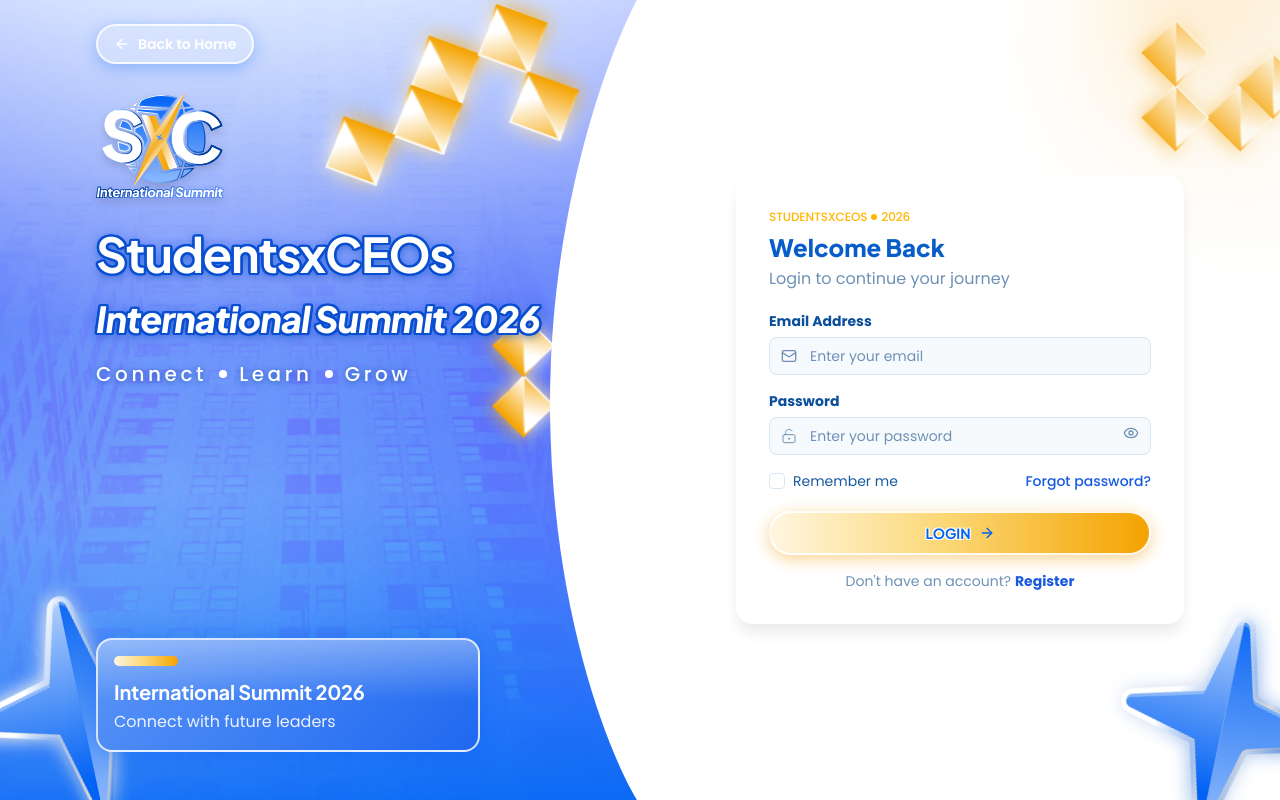
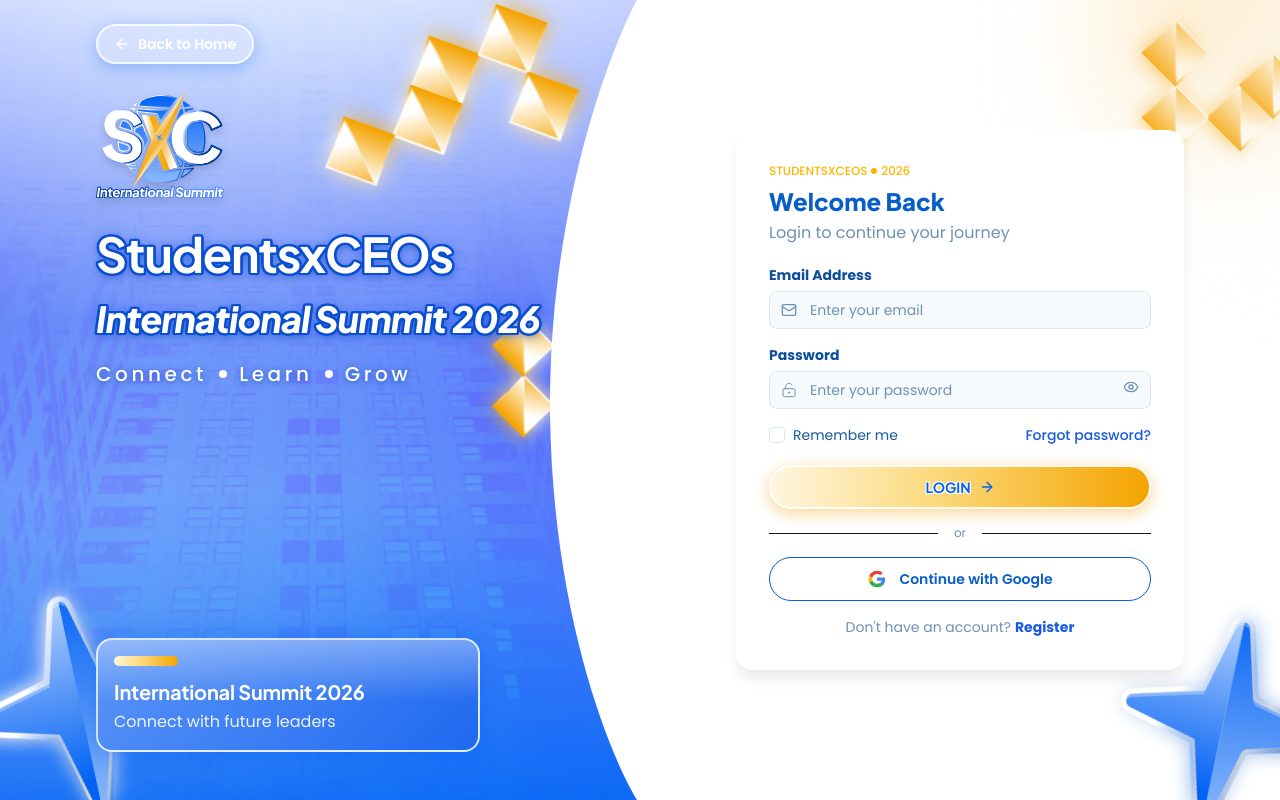
Before and after one commit to StudentsxCEOs-International-Summit/frontend-SXCIntersummit2026, a React (Vite) app: page /login in a window 1280 px wide. Built offline with nearby package versions, Linux system fonts and the light colour scheme; no server answers.

Commit message:
feat: add OAuth in register and login

```diff
--- /dev/null
+++ b/src/components/auth/GoogleOAuthButton.tsx
@@ -0,0 +1,47 @@
+import { API_BASE_URL } from '@/lib/api'
+
+interface GoogleOAuthButtonProps {
+  returnTo: string
+}
+
+export default function GoogleOAuthButton({ returnTo }: GoogleOAuthButtonProps) {
+  const returnUrl = new URL(returnTo.startsWith('/') ? returnTo : '/', window.location.origin)
+  const safeReturnUrl =
+    returnUrl.origin === window.location.origin ? returnUrl : new URL('/', window.location.origin)
+  const href = `${API_BASE_URL}/auth/google?state=${encodeURIComponent(safeReturnUrl.toString())}`
+
+  return (
+    <>
+      <div className="relative flex items-center justify-center">
+        <div className="flex-grow border-t border-brand-blue-100" />
+        <span className="mx-4 shrink-0 text-xs text-brand-blue-muted">or</span>
+        <div className="flex-grow border-t border-brand-blue-100" />
+      </div>
+
+      <a
+        href={href}
+        className="inline-flex h-11 w-full items-center justify-center gap-3 rounded-full border border-brand-blue-100 bg-white text-sm font-semibold text-brand-blue-700 transition-colors hover:bg-brand-blue-50 focus-visible:outline-none focus-visible:ring-4 focus-visible:ring-brand-blue-200"
+      >
+        <svg aria-hidden="true" viewBox="0 0 48 48" className="h-5 w-5">
+          <path
+            fill="#4285F4"
+            d="M43.6 24.5c0-1.4-.1-2.8-.4-4.1H24v7.8h11c-.5 2.5-2 4.7-4.2 6.1l6.8 5.3c4-3.7 6.3-9.1 6-15.1Z"
+          />
+          <path
+            fill="#34A853"
+            d="M24 44c5.6 0 10.3-1.9 13.7-5.1l-6.8-5.3c-1.9 1.3-4.3 2-6.9 2-5.3 0-9.8-3.6-11.4-8.4l-7.1 5.5C9 39 16 44 24 44Z"
+          />
+          <path
+            fill="#FBBC05"
+            d="M12.6 27.2a12 12 0 0 1 0-6.4l-7.1-5.5a20 20 0 0 0 0 17.4l7.1-5.5Z"
+          />
+          <path
+            fill="#EA4335"
+            d="M24 12c3.1 0 5.8 1.1 8 3.2l6-6C34.4 5.8 29.7 4 24 4 16 4 9 9 5.5 15.3l7.1 5.5C14.2 15.6 18.7 12 24 12Z"
+          />
+        </svg>
+        Continue with Google
+      </a>
+    </>
+  )
+}
--- a/src/context/AuthContext.tsx
+++ b/src/context/AuthContext.tsx
@@ -37,6 +37,16 @@ export function AuthProvider({ children }: { children: ReactNode }) {
   // Restore the session from the httpOnly cookie on first load.
   useEffect(() => {
     let cancelled = false
+    const url = new URL(window.location.href)
+    if (url.searchParams.has('token')) {
+      url.searchParams.delete('token')
+      window.history.replaceState(
+        window.history.state,
+        '',
+        `${url.pathname}${url.search}${url.hash}`,
+      )
+    }
+
     authService
       .me()
       .then(({ user }) => {
--- a/src/pages/auth/LoginPage.tsx
+++ b/src/pages/auth/LoginPage.tsx
@@ -13,7 +13,7 @@ import logo from '@/assets/ic-icon-internasional.svg'
 import lockIcon from '@/assets/ic-lock.svg'
 import { usePageTitle } from '@/hooks/usePageTitle'
 import { authService } from '@/services/auth'
-import { ApiError } from '@/lib/api'
+import { API_BASE_URL, ApiError } from '@/lib/api'
 import { useAuth } from '@/context/AuthContext'
 
 const initialFormState: LoginFormState = {
@@ -33,6 +33,12 @@ export default function LoginPage() {
   const location = useLocation()
   const { setUser, user, loading } = useAuth()
   const routeState = location.state as { from?: string; notice?: string } | null
+  const returnUrl = new URL('/', window.location.origin)
+  if (routeState?.from?.startsWith('/')) {
+    const candidate = new URL(routeState.from, window.location.origin)
+    if (candidate.origin === window.location.origin) returnUrl.href = candidate.href
+  }
+  const googleLoginUrl = `${API_BASE_URL}/auth/google?state=${encodeURIComponent(returnUrl.toString())}`
 
   // Already signed in: there is nothing to do here (this also covers the moment right after login).
   if (!loading && user) return <Navigate to={routeState?.from ?? '/'} replace />
@@ -54,13 +60,17 @@ export default function LoginPage() {
 
     try {
       setIsSubmitting(true)
-      const { user } = await authService.login({ email: form.email.trim(), password: form.password })
+      const { user } = await authService.login({
+        email: form.email.trim(),
+        password: form.password,
+      })
       setUser(user)
       navigate(routeState?.from ?? '/', { replace: true })
     } catch (error) {
       if (error instanceof ApiError) {
         setFormError(error.message)
-        if (error.fieldErrors.email) setErrors((prev) => ({ ...prev, email: error.fieldErrors.email }))
+        if (error.fieldErrors.email)
+          setErrors((prev) => ({ ...prev, email: error.fieldErrors.email }))
       } else {
         setFormError('Something went wrong. Please try again.')
       }
@@ -88,9 +98,19 @@ export default function LoginPage() {
         aria-hidden="true"
         className="pointer-events-none absolute inset-0 h-full w-full scale-115 origin-center object-cover select-none lg:hidden [mask-image:linear-gradient(to_bottom,black_60%,transparent_100%)] [-webkit-mask-image:linear-gradient(to_bottom,black_60%,transparent_100%)]"
       />
-      <img src={diamonds} alt="" aria-hidden="true" className="animate-sway pointer-events-none absolute -top-6 -right-14 z-[2] w-40 rotate-45 select-none sm:-right-16 sm:w-56" />
+      <img
+        src={diamonds}
+        alt=""
+        aria-hidden="true"
+        className="animate-sway pointer-events-none absolute -top-6 -right-14 z-[2] w-40 rotate-45 select-none sm:-right-16 sm:w-56"
+      />
       <div className="pointer-events-none absolute -right-12 top-0 z-[2] h-42 w-42 -translate-y-1/3 translate-x-1/3 rounded-full bg-gradient-to-br from-brand-gold/60 via-cream/40 to-transparent blur-3xl sm:h-80 sm:w-80" />
-      <img src={starGlow} alt="" aria-hidden="true" className="animate-twinkle pointer-events-none absolute -right-16 -bottom-10 z-[2] w-40 rotate-12 select-none sm:w-60" />
+      <img
+        src={starGlow}
+        alt=""
+        aria-hidden="true"
+        className="animate-twinkle pointer-events-none absolute -right-16 -bottom-10 z-[2] w-40 rotate-12 select-none sm:w-60"
+      />
       <CurveBackground className="pointer-events-none absolute inset-y-0 right-0 z-[1] hidden h-full w-[57%] lg:block" />
 
       <div className="relative flex h-full w-full flex-col lg:flex-row">
@@ -217,6 +237,37 @@ export default function LoginPage() {
                 )}
               </button>
 
+              <div className="relative flex items-center justify-center">
+                <div className="flex-grow border-t border-brand-blue-100" />
+                <span className="mx-4 shrink-0 text-xs text-brand-blue-muted">or</span>
+                <div className="flex-grow border-t border-brand-blue-100" />
+              </div>
+
+              <a
+                href={googleLoginUrl}
+                className="inline-flex h-11 w-full items-center justify-center gap-3 rounded-full border border-brand-blue-100 bg-white text-sm font-semibold text-brand-blue-700 transition-colors hover:bg-brand-blue-50 focus-visible:outline-none focus-visible:ring-4 focus-visible:ring-brand-blue-200"
+              >
+                <svg aria-hidden="true" viewBox="0 0 48 48" className="h-5 w-5">
+                  <path
+                    fill="#4285F4"
+                    d="M43.6 24.5c0-1.4-.1-2.8-.4-4.1H24v7.8h11c-.5 2.5-2 4.7-4.2 6.1l6.8 5.3c4-3.7 6.3-9.1 6-15.1Z"
+                  />
+                  <path
+                    fill="#34A853"
+                    d="M24 44c5.6 0 10.3-1.9 13.7-5.1l-6.8-5.3c-1.9 1.3-4.3 2-6.9 2-5.3 0-9.8-3.6-11.4-8.4l-7.1 5.5C9 39 16 44 24 44Z"
+                  />
+                  <path
+                    fill="#FBBC05"
+                    d="M12.6 27.2a12 12 0 0 1 0-6.4l-7.1-5.5a20 20 0 0 0 0 17.4l7.1-5.5Z"
+                  />
+                  <path
+                    fill="#EA4335"
+                    d="M24 12c3.1 0 5.8 1.1 8 3.2l6-6C34.4 5.8 29.7 4 24 4 16 4 9 9 5.5 15.3l7.1 5.5C14.2 15.6 18.7 12 24 12Z"
+                  />
+                </svg>
+                Continue with Google
+              </a>
+
               <p className="text-center text-sm text-brand-blue-muted">
                 Don&apos;t have an account?{' '}
                 <Link to="/register" className="font-bold text-brand-blue-500 hover:underline">
--- a/src/pages/auth/RegisterPage.tsx
+++ b/src/pages/auth/RegisterPage.tsx
@@ -15,6 +15,7 @@ import { usePageTitle } from '@/hooks/usePageTitle'
 import { authService } from '@/services/auth'
 import { ApiError } from '@/lib/api'
 import { useAuth } from '@/context/AuthContext'
+import GoogleOAuthButton from '@/components/auth/GoogleOAuthButton'
 
 const initialFormState: RegisterFormState = {
   fullName: '',
@@ -62,7 +63,12 @@ export default function RegisterPage() {
       if (error instanceof ApiError) {
         setFormError(error.message)
         const { name, email, password } = error.fieldErrors
-        setErrors((prev) => ({ ...prev, fullName: name ?? prev.fullName, email: email ?? prev.email, password: password ?? prev.password }))
+        setErrors((prev) => ({
+          ...prev,
+          fullName: name ?? prev.fullName,
+          email: email ?? prev.email,
+          password: password ?? prev.password,
+        }))
       } else {
         setFormError('Something went wrong. Please try again.')
       }
@@ -90,9 +96,19 @@ export default function RegisterPage() {
         aria-hidden="true"
         className="pointer-events-none absolute inset-0 h-full w-full scale-115 origin-center object-cover select-none lg:hidden [mask-image:linear-gradient(to_bottom,black_60%,transparent_100%)] [-webkit-mask-image:linear-gradient(to_bottom,black_60%,transparent_100%)]"
       />
-      <img src={diamonds} alt="" aria-hidden="true" className="animate-sway pointer-events-none absolute -top-6 -right-14 z-[2] w-40 rotate-45 select-none sm:-right-16 sm:w-56" />
+      <img
+        src={diamonds}
+        alt=""
+        aria-hidden="true"
+        className="animate-sway pointer-events-none absolute -top-6 -right-14 z-[2] w-40 rotate-45 select-none sm:-right-16 sm:w-56"
+      />
       <div className="pointer-events-none absolute -right-12 top-0 z-[2] h-42 w-42 -translate-y-1/3 translate-x-1/3 rounded-full bg-gradient-to-br from-brand-gold/60 via-cream/40 to-transparent blur-3xl sm:h-80 sm:w-80" />
-      <img src={starGlow} alt="" aria-hidden="true" className="animate-twinkle pointer-events-none absolute -right-16 -bottom-10 z-[2] w-40 rotate-12 select-none sm:w-60" />
+      <img
+        src={starGlow}
+        alt=""
+        aria-hidden="true"
+        className="animate-twinkle pointer-events-none absolute -right-16 -bottom-10 z-[2] w-40 rotate-12 select-none sm:w-60"
+      />
       <CurveBackground className="pointer-events-none absolute inset-y-0 right-0 z-[1] hidden h-full w-[57%] lg:block" />
 
       <div className="relative flex h-full w-full flex-col lg:flex-row">
@@ -260,6 +276,8 @@ export default function RegisterPage() {
                 )}
               </button>
 
+              <GoogleOAuthButton returnTo="/team-register" />
+
               <p className="text-center text-sm text-brand-blue-muted">
                 Already have an account?{' '}
                 <Link to="/login" className="font-bold text-brand-blue-500 hover:underline">
```
Also changed, not shown: 1 other file (tests, documents, lock files or other folders).
